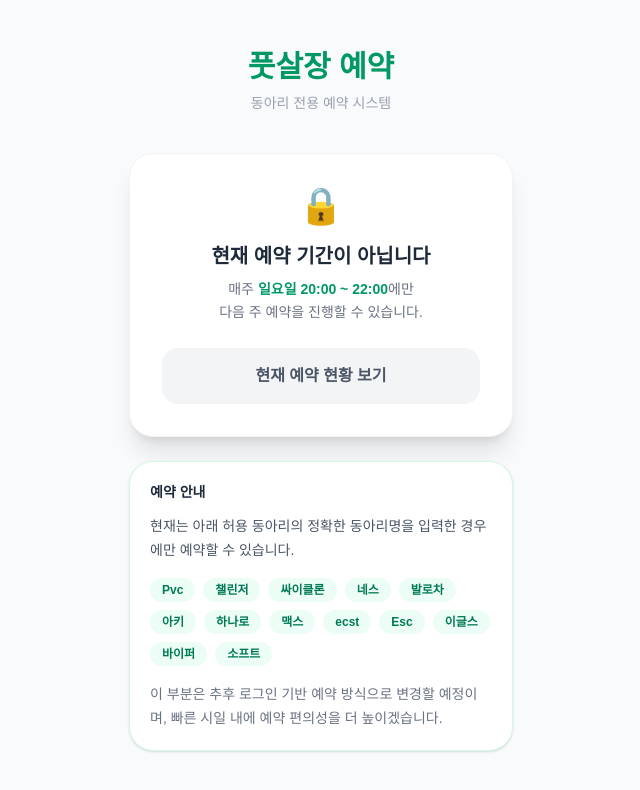
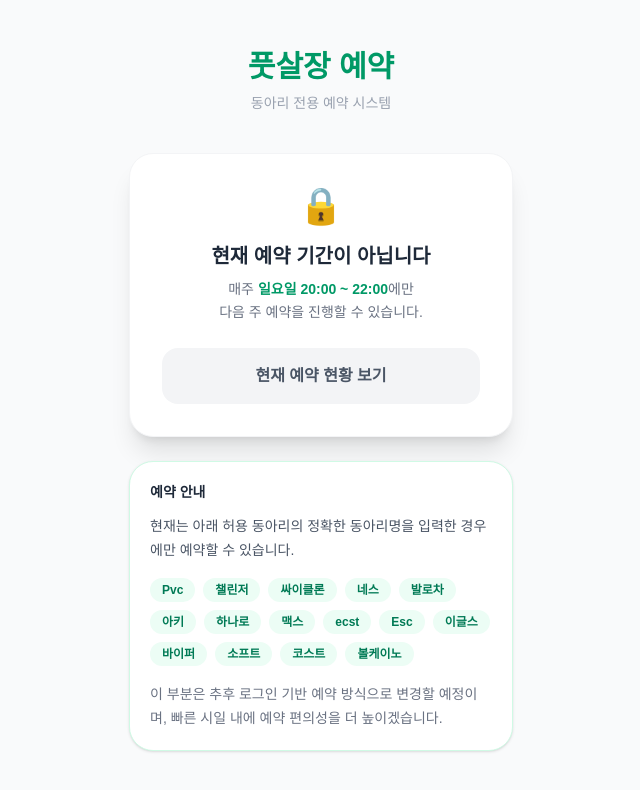
Before and after one commit to chyubi/-field-reservation, a Next.js app: page / in a window 1280 px wide. Shown: the top 790 px of the page, without its empty margins (319-959 px from the left). Built offline with nearby package versions, Linux system fonts and the light colour scheme; no server answers.

Commit message:
Update allowed club notice on landing page

```diff
--- a/src/app/page.tsx
+++ b/src/app/page.tsx
@@ -18,6 +18,8 @@ const ALLOWED_CLUBS = [
   "이글스",
   "바이퍼",
   "소프트",
+  "코스트",
+  "볼케이노",
 ];
 
 export default function HomePage() {
```
